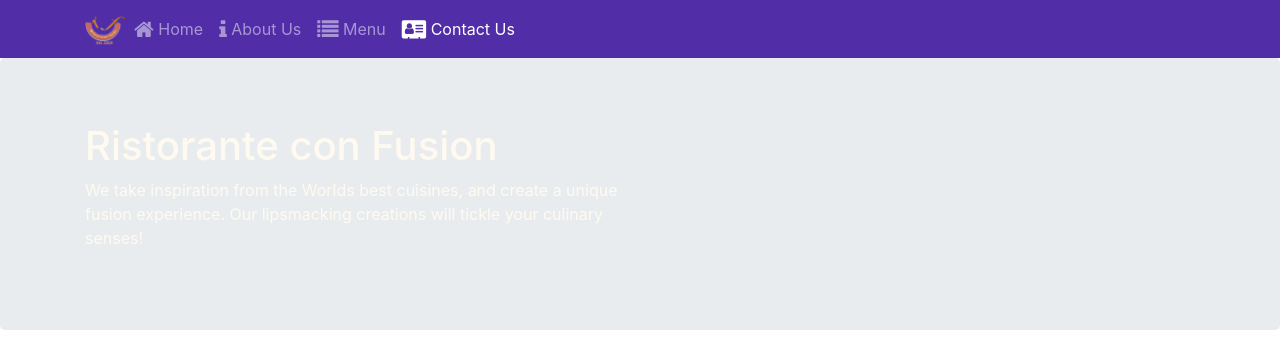
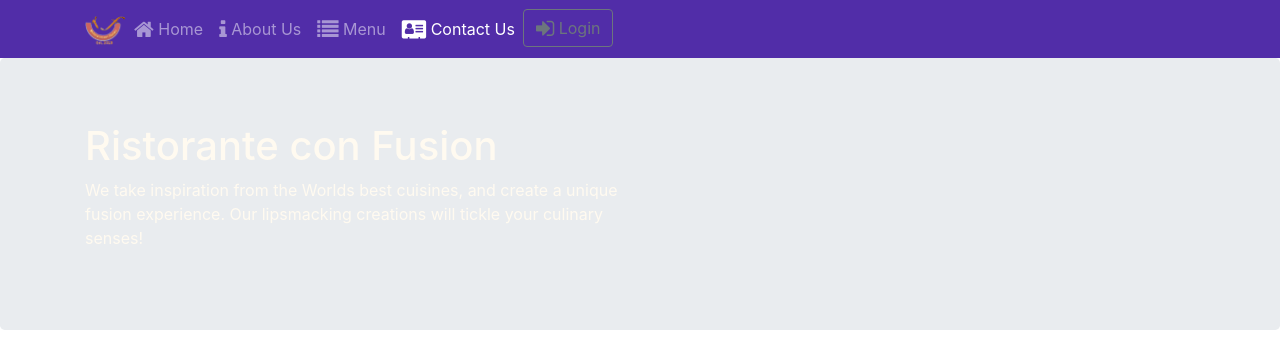
Before and after one commit to DungBuiTuan/React, a React (Create React App) app: page /contactus in a window 1280 px wide. Shown: the top 361 px of the page. Built offline with nearby package versions, Linux system fonts and the light colour scheme.

Commit message:
updating ... ex 34

```diff
--- a/src/components/HeaderComponent.js
+++ b/src/components/HeaderComponent.js
@@ -1,49 +1,105 @@
 import React, { Component } from 'react';
-import { Nav, Navbar, NavbarBrand, NavbarToggler, Collapse, NavItem } from 'reactstrap';
+import {
+    Navbar, NavbarBrand, Nav, NavbarToggler, Collapse, NavItem,
+    Button, Modal, ModalHeader, ModalBody,
+    Form, FormGroup, Input, Label
+} from 'reactstrap';
+
 import { NavLink } from 'react-router-dom';
 
 
 class Header extends Component {
     constructor(props) {
         super(props);
-
         this.toggleNav = this.toggleNav.bind(this);
         this.state = {
-          isNavOpen: false
+            isNavOpen: false,
+            isModalOpen: false
+
         };
     }
 
     toggleNav() {
+        this.toggleModal = this.toggleModal.bind(this);
         this.setState({
             isNavOpen: !this.state.isNavOpen
         });
     }
 
+    toggleModal() {
+        this.handleLogin = this.handleLogin.bind(this);
+        this.setState({
+            isModalOpen: !this.state.isModalOpen
+        });
+    }
+
+    handleLogin(event) {
+        this.toggleModal();
+        alert("Username: " + this.username.value + " Password: " + this.password.value
+            + " Remember: " + this.remember.checked);
+        event.preventDefault();
+
+    }
+
+
+
     render() {
-        return(
-            <div>
-                <Navbar dark expand="md">
+        return (
+                <nav><Navbar dark expand="md">
                 <div className="container">
                     <NavbarToggler onClick={this.toggleNav} />
                     <NavbarBrand className="mr-auto" href="/"><img src='assets/images/images/logo.png' height="30" width="41" alt='Ristorante Con Fusion' /></NavbarBrand>
                     <Collapse isOpen={this.state.isNavOpen} navbar>
                         <Nav navbar>
                             <NavItem>
-                                <NavLink className="nav-link"  to='/home'><span className="fa fa-home fa-lg"></span> Home</NavLink>
+                                <NavLink className="nav-link" to='/home'><span className="fa fa-home fa-lg"></span> Home</NavLink>
                             </NavItem>
                             <NavItem>
                                 <NavLink className="nav-link" to='/aboutus'><span className="fa fa-info fa-lg"></span> About Us</NavLink>
                             </NavItem>
                             <NavItem>
-                                <NavLink className="nav-link"  to='/menu'><span className="fa fa-list fa-lg"></span> Menu</NavLink>
+                                <NavLink className="nav-link" to='/menu'><span className="fa fa-list fa-lg"></span> Menu</NavLink>
                             </NavItem>
                             <NavItem>
                                 <NavLink className="nav-link" to='/contactus'><span className="fa fa-address-card fa-lg"></span> Contact Us</NavLink>
                             </NavItem>
+                            <Nav className="ml-auto" navbar>
+                            <NavItem>
+                                <Button outline onClick={this.toggleModal}><span className="fa fa-sign-in fa-lg"></span> Login</Button>
+                            </NavItem>
+                        </Nav>
                         </Nav>
                     </Collapse>
                 </div>
+
+
+
             </Navbar>
+            <Modal isOpen={this.state.isModalOpen} toggle={this.toggleModal}>
+            <ModalHeader toggle={this.toggleModal}>Login</ModalHeader>
+            <ModalBody>
+                <Form onSubmit={this.handleLogin}>
+                    <FormGroup>
+                        <Label htmlFor="username">Username</Label>
+                        <Input type="text" id="username" name="username"
+                            innerRef={(input) => this.username = input} />
+                    </FormGroup>
+                    <FormGroup>
+                        <Label htmlFor="password">Password</Label>
+                        <Input type="password" id="password" name="password"
+                            innerRef={(input) => this.password = input} />
+                    </FormGroup>
+                    <FormGroup check>
+                        <Label check>
+                            <Input type="checkbox" name="remember"
+                                innerRef={(input) => this.remember = input} />
+                            Remember me
+                        </Label>
+                    </FormGroup>
+                    <Button type="submit" value="submit" color="primary">Login</Button>
+                </Form>
+            </ModalBody>
+        </Modal>
             <div className='jumbotron'>
                     <div className="container">
                         <div className="row row-header">
@@ -54,7 +110,7 @@
                         </div>
                     </div>
                 </div>
-            </div>
+                </nav>
         );
     }
 }
```
Lines whose indentation alone changed are shown as unchanged.
